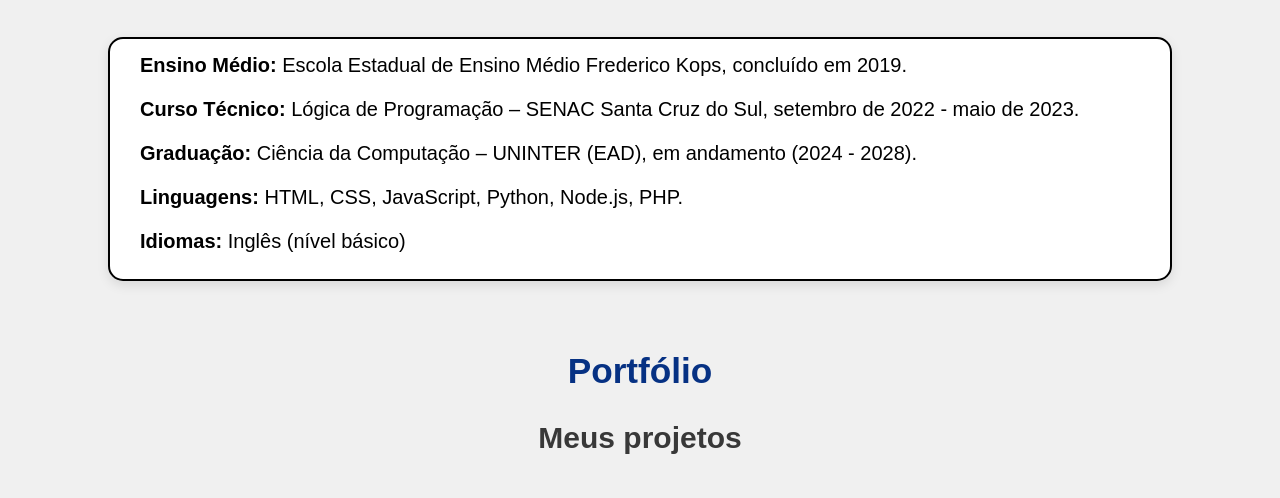
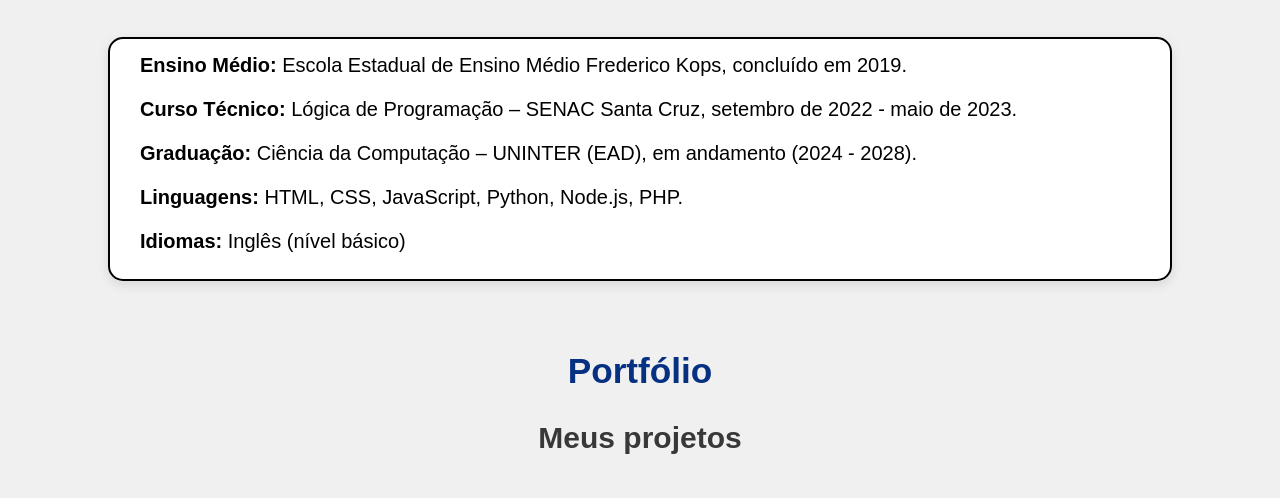
Before and after one commit to AfesONono/RodrigoRabuske, a plain HTML site: page index.html in a window 1280 px wide. Shown: the part 1374-1872 px from the top of the page. Drawn offline with Linux system fonts and the light colour scheme.

Commit message:
Update index.html

```diff
--- a/index.html
+++ b/index.html
@@ -62,7 +62,7 @@
   <div class="container-formacao">
     <div class="bloco-texto">
       <p><strong>Ensino Médio:</strong> Escola Estadual de Ensino Médio Frederico Kops, concluído em 2019.</p>
-      <p><strong>Curso Técnico:</strong> Lógica de Programação – SENAC Santa Cruz do Sul, setembro de 2022 - maio de
+      <p><strong>Curso Técnico:</strong> Lógica de Programação – SENAC Santa Cruz, setembro de 2022 - maio de
         2023.</p>
       <p><strong>Graduação:</strong> Ciência da Computação – UNINTER (EAD), em andamento (2024 - 2028).</p>
       <p><strong>Linguagens:</strong> HTML, CSS, JavaScript, Python, Node.js, PHP.</p>
```
